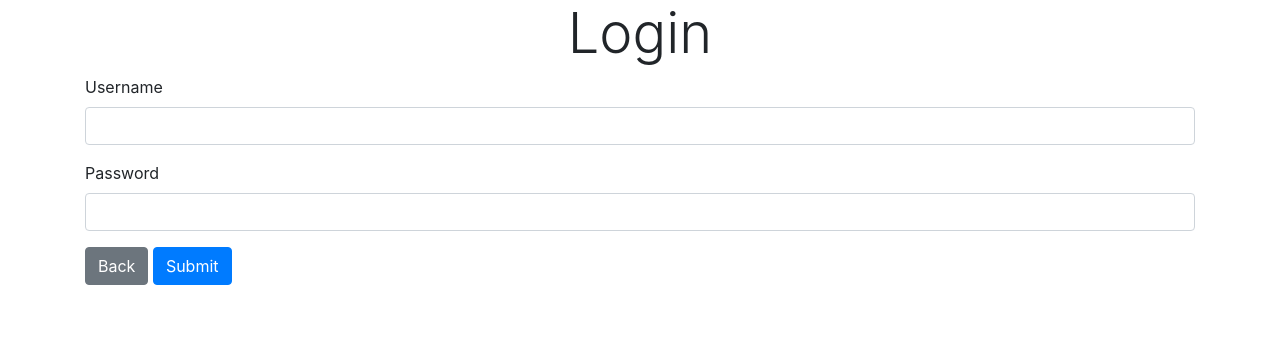
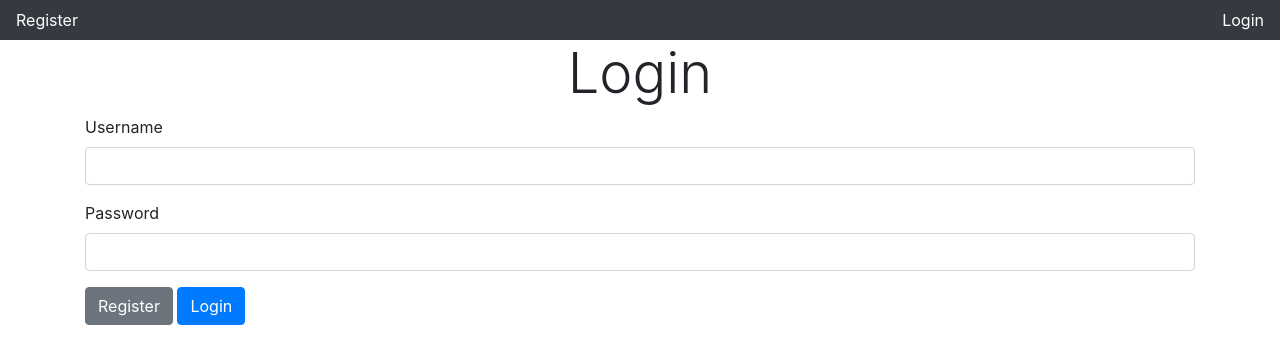
Before and after one commit to Rajayne/Feedback, a Flask app: page /login in a window 1280 px wide. Shown: the top 364 px of the page. Run offline with Flask 3, Linux system fonts and the light colour scheme; some libraries are stand-ins or nearby versions.

Commit message:
Create navbar

```diff
--- a/app.py
+++ b/app.py
@@ -67,8 +67,13 @@
         flash('You must be logged in to view!')
         return redirect('/login')
     else:
-        user = User.query.get_or_404(username)
-        return render_template('users.html', user=user)
+        if session['username'] == username:
+            user = User.query.get_or_404(username)
+            return render_template('users.html', user=user)
+        else:
+            user = User.query.get_or_404(session['username'])
+            flash(f"You do not have access to this page!")
+            return redirect(f'/users/{user.username}')
 
 @app.route('/logout', methods=['GET', 'POST'])
 def logout():
--- a/static/app.css
+++ b/static/app.css
@@ -0,0 +1,8 @@
+nav a {
+    color: white;
+}
+
+.alert {
+    text-align: center;
+    height: 3rem;
+}
--- a/templates/base.html
+++ b/templates/base.html
@@ -10,7 +10,16 @@
     <title>{% block title %}{% endblock %}</title>
 </head>
 <body>
-    <nav>{% block navbar %}{% endblock %}</nav>
+    <nav class="navbar navbar-dark bg-dark">
+        {% if 'username' in session %}
+            <a href="/users/{{session['username']}}">Home</a>
+            <a href="/logout">Logout</a>
+        {% endif %}
+        {% if 'username' not in session %}
+            <a href="/register">Register</a>
+            <a href="/login">Login</a>
+        {% endif %}
+    </nav>
     <h1 class="display-4 text-center">{% block header %}{% endblock %}</h1>
 
     {% for msg in get_flashed_messages() %}
--- a/templates/login.html
+++ b/templates/login.html
@@ -2,7 +2,9 @@
 
 {% block title %}Login Form{% endblock %}
 
-{% block navbar %}{% endblock %}
+{% block navbar %}
+<a href="/register">Register</a>
+{% endblock %}
 
 {% block header %}Login{% endblock %}
 
@@ -23,8 +25,8 @@
             {% endfor %}
         </div>
         {% endfor %}
-        <a href="/" class="btn btn-secondary">Back</a>
-        <button class="btn btn-primary">Submit</button>
+        <a href="/register" class="btn btn-secondary">Register</a>
+        <button class="btn btn-primary">Login</button>
     </form>
 </div>
 {% endblock %}
--- a/templates/users.html
+++ b/templates/users.html
@@ -1,8 +1,6 @@
 {% extends 'base.html' %}
 
 {% block title %}User Page{% endblock %}
-
-{% block navbar %}{% endblock %}
 
 {% block header %}{{user.username}}'s Page{% endblock %}
 
```
Also changed, not shown: templates/register.html (+4 -3 lines).
